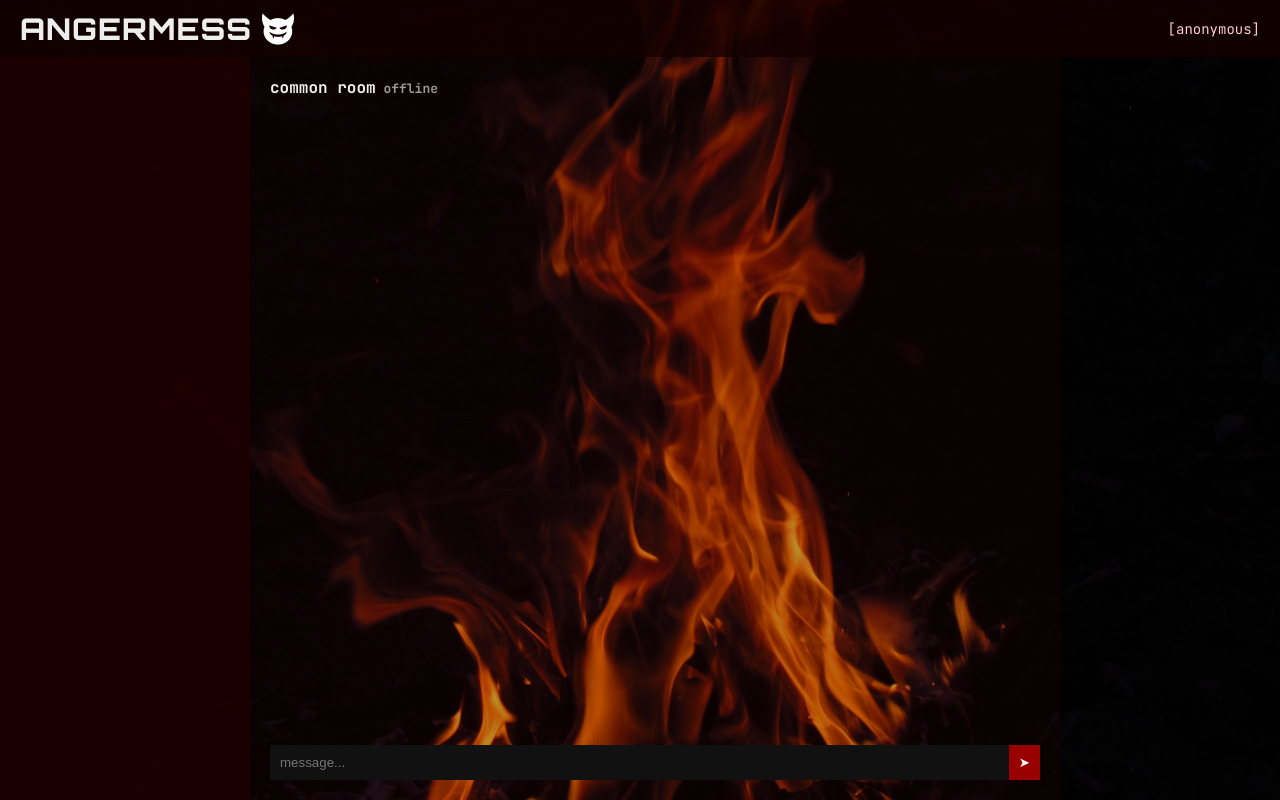
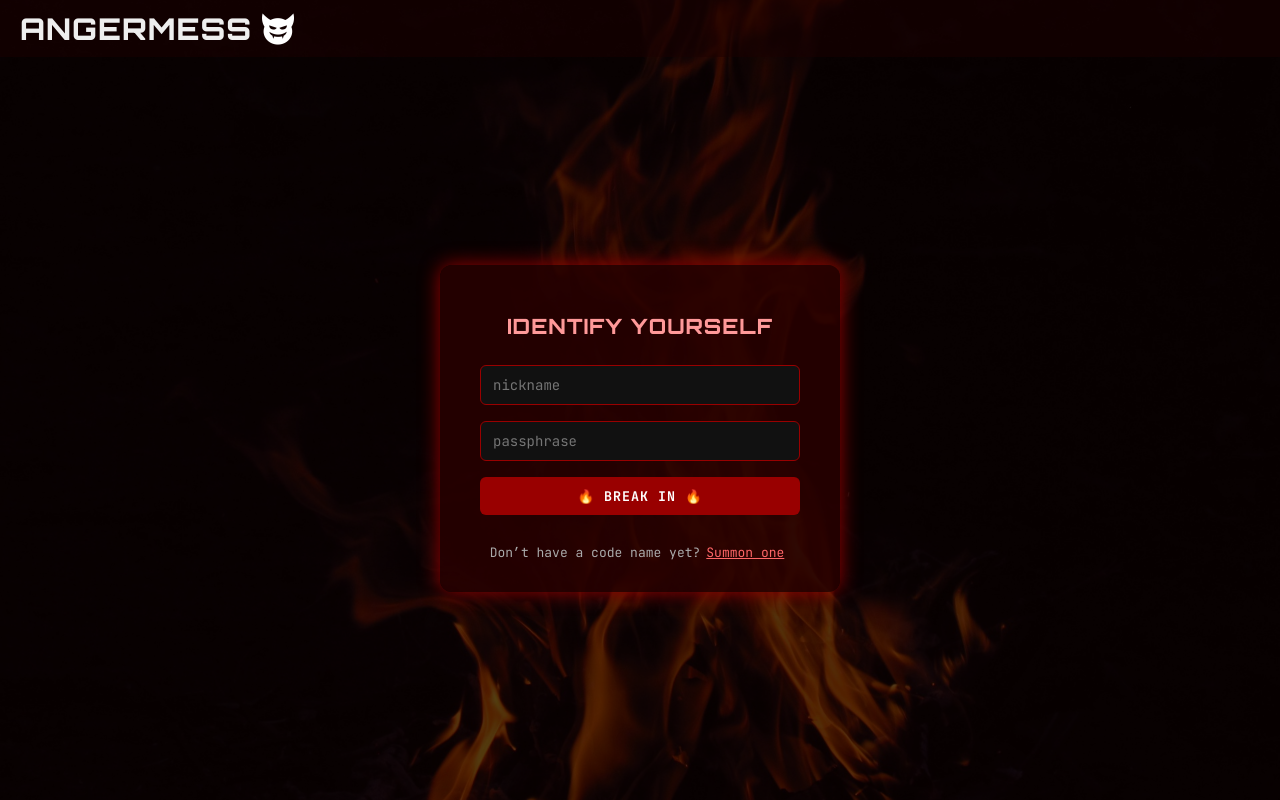
Before and after one commit to anna-skrodzka/angermess-frontend, a React (Vite) app: page / in a window 1280 px wide. Built offline with nearby package versions, Linux system fonts and the light colour scheme; no server answers.

Commit message:
login & logout forms added

```diff
--- a/public/style.css
+++ b/public/style.css
@@ -62,6 +62,7 @@ header {
   font-size: 13px;
   cursor: pointer;
   font-family: 'JetBrains Mono', monospace;
+  border-radius: 3px;
 }
 
 .chat-window {
@@ -165,6 +166,93 @@ header {
   margin-top: 10px;
 }
 
+.auth-container {
+  flex: 1;
+  display: flex;
+  justify-content: center;
+  align-items: center;
+  background: rgba(10, 0, 0, 0.7);
+}
+
+.auth-box {
+  background: rgba(40, 0, 0, 0.85);
+  padding: 30px 40px;
+  border-radius: 12px;
+  box-shadow: 0 0 20px #900;
+  display: flex;
+  flex-direction: column;
+  gap: 16px;
+  max-width: 320px;
+  width: 100%;
+}
+
+.auth-title {
+  font-family: 'Orbitron', sans-serif;
+  font-size: 21px;
+  text-align: center;
+  color: #ff9999;
+  margin-bottom: 10px;
+  text-transform: uppercase;
+  letter-spacing: 1px;
+}
+
+.auth-input {
+  padding: 10px 12px;
+  background: #111;
+  border: 1px solid #900;
+  color: #fff;
+  font-family: 'JetBrains Mono', monospace;
+  font-size: 14px;
+  border-radius: 6px;
+}
+
+.auth-button {
+  background: #900;
+  color: white;
+  padding: 10px;
+  border: none;
+  cursor: pointer;
+  font-family: 'JetBrains Mono', monospace;
+  font-weight: bold;
+  text-transform: uppercase;
+  letter-spacing: 1px;
+  border-radius: 6px;
+  transition: background 0.3s ease;
+}
+
+.auth-button:hover {
+  background: #c00;
+}
+
+.auth-footer {
+  margin-top: 12px;
+  text-align: center;
+  font-size: 13px;
+  color: #aaa;
+  display: flex;
+  flex-direction: column;
+  gap: 4px;
+}
+
+.auth-hint {
+  font-family: 'JetBrains Mono', monospace;
+}
+
+.auth-link {
+  background: none;
+  border: none;
+  color: #ff6666;
+  cursor: pointer;
+  font-family: 'JetBrains Mono', monospace;
+  text-decoration: underline;
+  font-size: 13px;
+  transition: color 0.2s;
+}
+
+.auth-link:hover {
+  color: #fff;
+}
+
 .input-area input {
   flex: 1;
   padding: 10px;
--- a/src/App.jsx
+++ b/src/App.jsx
@@ -2,9 +2,11 @@ import { useState, useCallback } from 'react'
 import Header from './components/header/Header'
 import Sidebar from './components/sidebar/Sidebar'
 import Chat from './components/chat/Chat'
+import AuthGate from './components/auth/AuthGate'
 import { useWebSocket } from './hooks/useWebSocket'
 
 function App() {
+  const [authenticated, setAuthenticated] = useState(false)
   const [messages, setMessages] = useState([])
   const [input, setInput] = useState('')
   const [currentRoom, setCurrentRoom] = useState('general')
@@ -32,7 +34,11 @@ function App() {
 
   return (
     <div className="background">
-      <Header />
+      <Header
+        authenticated={authenticated}
+        onLogout={() => setAuthenticated(false)}
+      />
+      {authenticated ? (
         <main className="chat-window">
           <Sidebar onSelectRoom={handleRoomChange} />
           <Chat
@@ -43,6 +49,9 @@ function App() {
             isConnected={isConnected}
           />
         </main>
+      ) : (
+        <AuthGate onAuthSuccess={() => setAuthenticated(true)} />
+      )}
     </div>
   )
 }
--- /dev/null
+++ b/src/components/auth/AuthGate.jsx
@@ -0,0 +1,25 @@
+import { useState } from 'react'
+import LoginForm from './LoginForm'
+import RegisterForm from './RegisterForm'
+
+export default function AuthGate({ onAuthSuccess }) {
+  const [mode, setMode] = useState('login')
+
+  return (
+    <div className="auth-container">
+      <div className="auth-box">
+        {mode === 'login' ? (
+          <LoginForm
+            onSwitch={setMode}
+            onLogin={onAuthSuccess}
+          />
+        ) : (
+          <RegisterForm
+            onSwitch={setMode}
+            onRegister={onAuthSuccess}
+          />
+        )}
+      </div>
+    </div>
+  )
+}
--- /dev/null
+++ b/src/components/auth/LoginForm.jsx
@@ -0,0 +1,18 @@
+export default function LoginForm({ onSwitch, onLogin }) {
+  return (
+    <>
+      <h2 className="auth-title">Identify Yourself</h2>
+      <input type="text" placeholder="nickname" className="auth-input" />
+      <input type="password" placeholder="passphrase" className="auth-input" />
+      <button className="auth-button" onClick={onLogin}>🔥 Break In 🔥</button>
+      <div className="auth-footer">
+        <span className="auth-hint">
+          Don’t have a code name yet?
+          <button className="auth-link" onClick={() => onSwitch('register')}>
+            Summon one
+          </button>
+        </span>
+      </div>
+    </>
+  )
+}
--- /dev/null
+++ b/src/components/auth/RegisterForm.jsx
@@ -0,0 +1,19 @@
+export default function RegisterForm({ onSwitch, onRegister }) {
+  return (
+    <>
+      <h2 className="auth-title">Create Your Identity</h2>
+      <input type="text" placeholder="choose nickname" className="auth-input" />
+      <input type="password" placeholder="set passphrase" className="auth-input" />
+      <input type="password" placeholder="repeat passphrase" className="auth-input" />
+      <button className="auth-button" onClick={onRegister}>⚡️ Activate Identity ⚡️</button>
+      <div className="auth-footer">
+        <span className="auth-hint">
+          Already exist in the chaos?
+          <button className="auth-link" onClick={() => onSwitch('login')}>
+            Break in
+          </button>
+        </span>
+      </div>
+    </>
+  )
+}
--- a/src/components/header/Header.jsx
+++ b/src/components/header/Header.jsx
@@ -1,13 +1,19 @@
-export default function Header() {
+export default function Header({ authenticated, onLogout }) {
   return (
     <header>
       <div className="brand">
         <span className="brand-name">angermess</span>
         <img src="logo.png" alt="angermess logo" className="logo" />
       </div>
-      <div className="user-block">
-        <span className="welcome">[anonymous]</span>
-      </div>
+
+      {authenticated && (
+        <div className="user-block">
+          <span className="welcome">[anonymous]</span>
+          <button className="logout" onClick={onLogout}>
+            Log out
+          </button>
+        </div>
+      )}
     </header>
   )
 }
```
Lines whose indentation alone changed are shown as unchanged.
